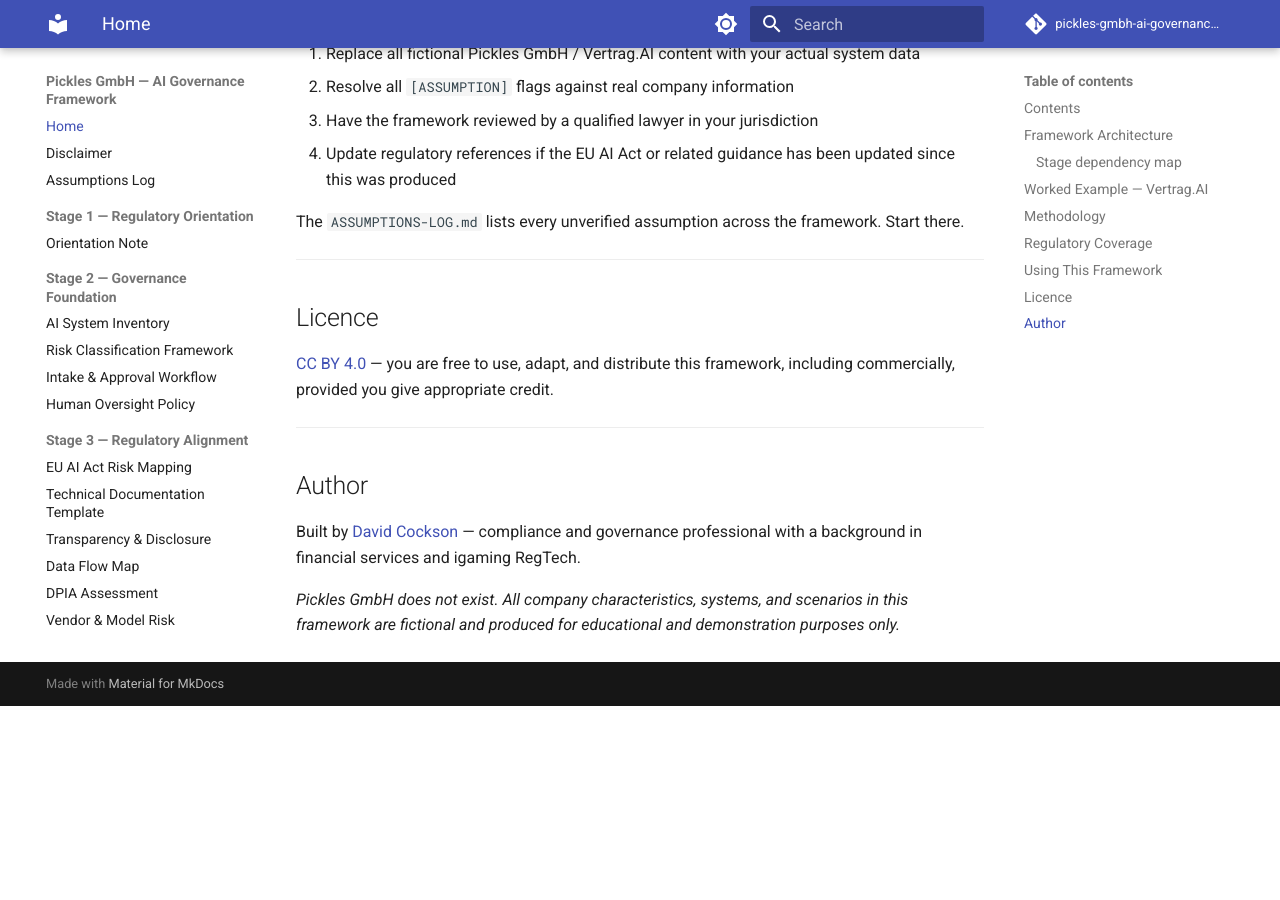
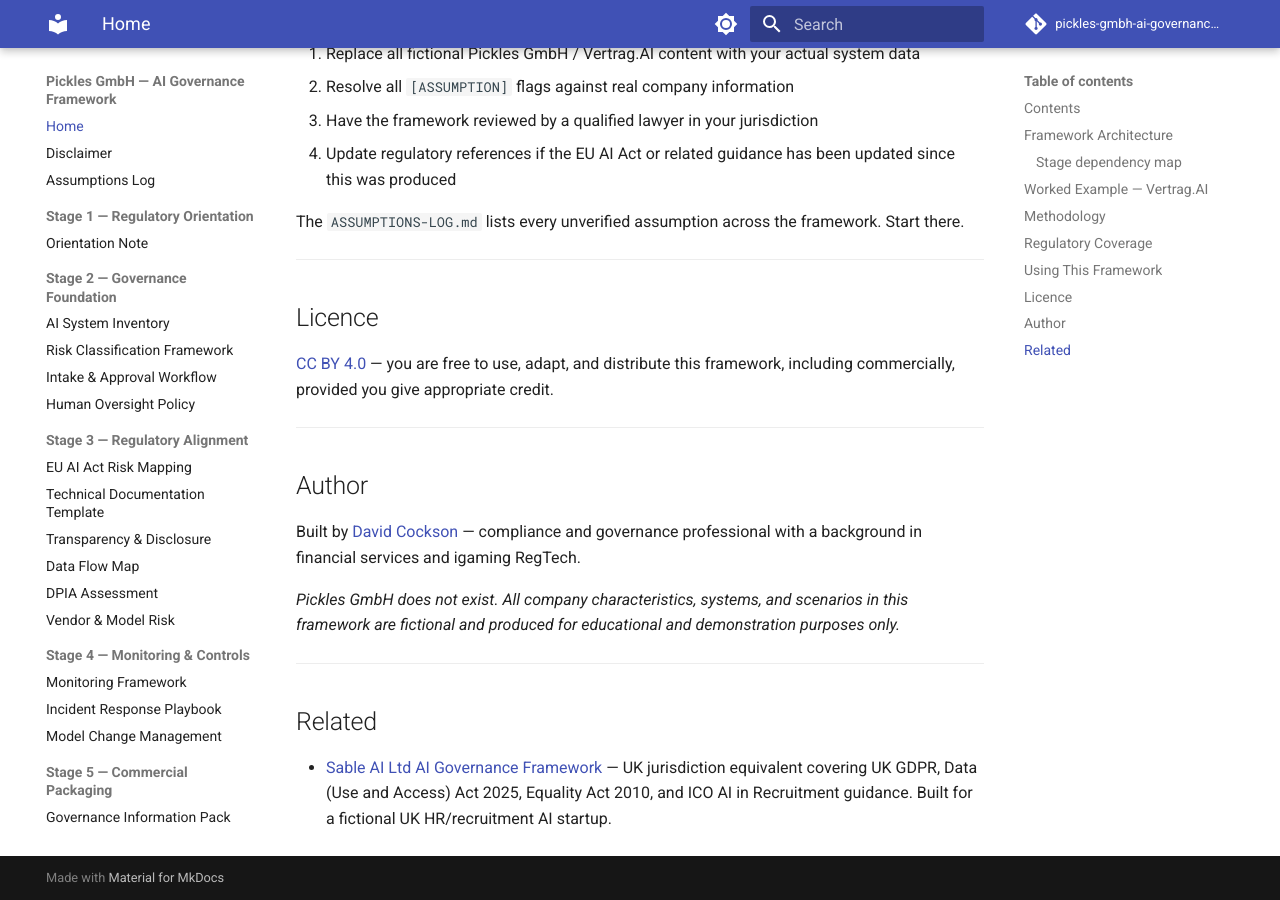
Before and after one commit to davidcockson-compliance/pickles-gmbh-ai-governance-framework, an MkDocs documentation site: the page built from docs/README.md, in a window 1280 px wide and 900 px high, scrolled down 3048 px. Built offline with MkDocs 1.6.1 and Material for MkDocs 9.7.7, drawn with Linux system fonts in a browser that asks for light colours; comment, search, counter and statistics services are not loaded; before the commit the page ends 3754 px from its top, so only the background shows below that.

Commit message:
docs: add root README and link to Sable AI framework
- Add root README.md with live site link for GitHub repo page visibility
- Add Related section to docs/README.md linking to Sable AI Ltd
  AI Governance Framework (UK jurisdiction equivalent)

Co-Authored-By: Claude Sonnet 4.6 <noreply@anthropic.com>

```diff
--- a/docs/README.md
+++ b/docs/README.md
@@ -121,3 +121,9 @@ The `ASSUMPTIONS-LOG.md` lists every unverified assumption across the framework.
 Built by [David Cockson](https://www.linkedin.com/in/david-cockson) — compliance and governance professional with a background in financial services and igaming RegTech.
 
 *Pickles GmbH does not exist. All company characteristics, systems, and scenarios in this framework are fictional and produced for educational and demonstration purposes only.*
+
+---
+
+## Related
+
+- [Sable AI Ltd AI Governance Framework](https://github.com/davidcockson-compliance/sable-ai-governance-framework) — UK jurisdiction equivalent covering UK GDPR, Data (Use and Access) Act 2025, Equality Act 2010, and ICO AI in Recruitment guidance. Built for a fictional UK HR/recruitment AI startup.
```
Also changed, not shown: README.md (added, +18 -0 lines).
